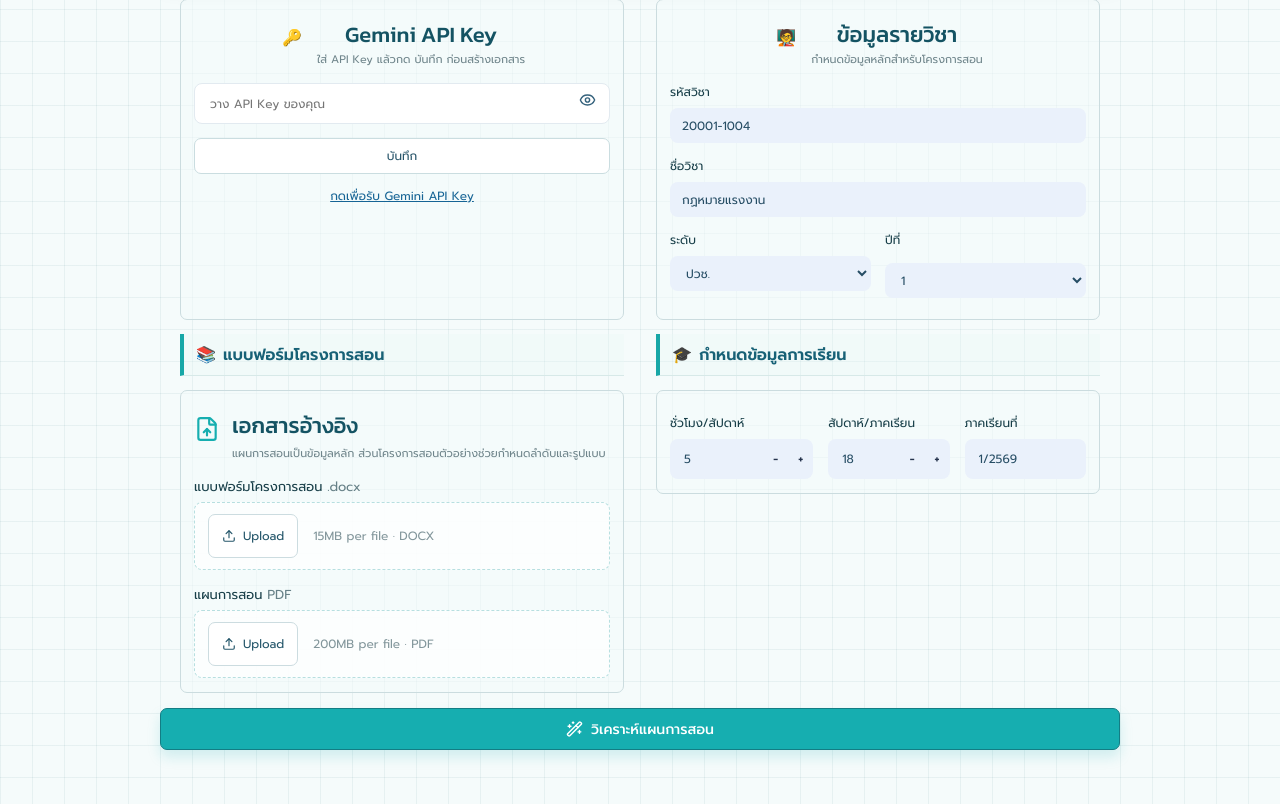
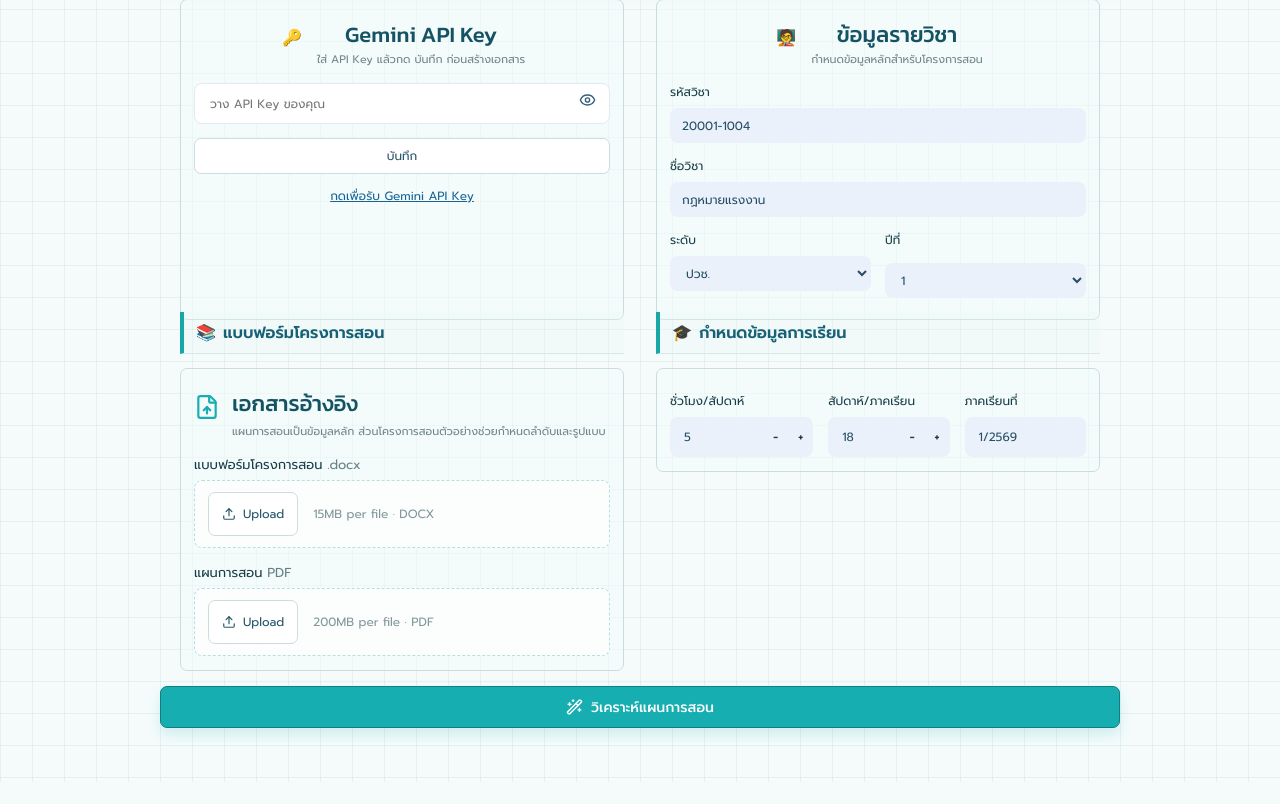
Before and after one commit to Watdafak89/Watdafak1.github.io, a Flask app: page / in a window 1280 px wide. Shown: the part 215-1019 px from the top of the page. After the commit the page ends 997 px from the top, so only its background shows below. Run offline with Flask 3, Linux system fonts and the light colour scheme; parts of the project's set-up code (start-up, migrations or seed data) failed here and were passed over.

Commit message:
Reduce vertical gap before teaching form

```diff
--- a/static/style.css
+++ b/static/style.css
@@ -15,7 +15,7 @@ h1 { font-family: 'Kanit', sans-serif; font-size: clamp(27px, 3vw, 35px); line-h
 .steps { display: none; }
 .dashboard-grid { width: min(920px, 100%); margin-inline: auto; display: grid; grid-template-columns: 1fr 1fr; gap: 32px; }
 .card { border: 1px solid var(--line); border-radius: 7px; padding: 23px 13px 14px; background: rgba(245, 251, 251, .55); }
-.intro-grid { margin-bottom: 14px; }
+.intro-grid { margin-bottom: 0; }
 .centered-heading { align-items: center; justify-content: center; text-align: center; }
 .centered-heading h2 { margin-bottom: 4px; }
 .secret-input { display: flex; background: #fff; border: 1px solid #e2eaf0; border-radius: 8px; padding: 0 9px 0 13px; align-items: center; margin-bottom: 14px; }
@@ -33,7 +33,7 @@ h1 { font-family: 'Kanit', sans-serif; font-size: clamp(27px, 3vw, 35px); line-h
 .wide-field:last-child { margin-bottom: 0; }
 .wide-field input, .wide-field select { width: 100%; border: 1px solid transparent; border-radius: 8px; outline: 0; background: var(--blue-soft); color: #274e65; height: 35px; padding: 0 11px; font-size: 12px; }
 .compact-course-grid { display: grid; grid-template-columns: 1fr 1fr; gap: 14px; }
-.content-grid { width: min(920px, 100%); margin-inline: auto; display: grid; grid-template-columns: 1fr 1fr; gap: 32px; }
+.content-grid { width: min(920px, 100%); margin: -8px auto 0; display: grid; grid-template-columns: 1fr 1fr; gap: 32px; }
 .content-column { min-width: 0; }
 .band-title { min-height: 42px; display: flex; align-items: center; gap: 7px; border-left: 4px solid #18a7a7; border-bottom: 1px solid #d7e9e8; color: #176176; font-size: 16px; font-weight: 600; padding: 7px 12px; margin-bottom: 14px; background: rgba(228, 246, 243, .28); }
 .band-title span { font-size: 16px; }
--- a/streamlit_app.py
+++ b/streamlit_app.py
@@ -16,7 +16,7 @@ st.markdown(
     :root { --ink: #173e48; --muted: #6f858b; --line: #cbdcdf; --navy: #123f49; --teal: #16aeb0; --blue-soft: #eaf1fb; }
     html, body, [class*="css"] { font-family: 'Prompt', sans-serif; color: var(--ink); }
     .stApp { background-color: #f5fbfb; background-image: linear-gradient(rgba(31,112,119,.07) 1px, transparent 1px), linear-gradient(90deg, rgba(31,112,119,.07) 1px, transparent 1px); background-size: 32px 32px; }
-    .block-container { max-width: 960px; margin: 0 auto; padding-top: 2rem; }
+    .block-container { max-width: 960px; margin: 0 auto; padding-top: 1.25rem; }
     .hero { min-height: 138px; padding: 24px 36px; margin-bottom: 22px; border: 1px solid #22646d; border-left: 6px solid #5bd1c8; border-radius: 11px; color: white; background: #123f49; text-align: center; box-shadow: 0 12px 20px rgba(18,63,73,.12); }
     .hero h1 { font-family: 'Kanit', sans-serif; margin: 0 0 8px; font-size: 2.25rem; }
     .hero p { margin: 0; color: #c4f1ef; font-size: .85rem; }
```
